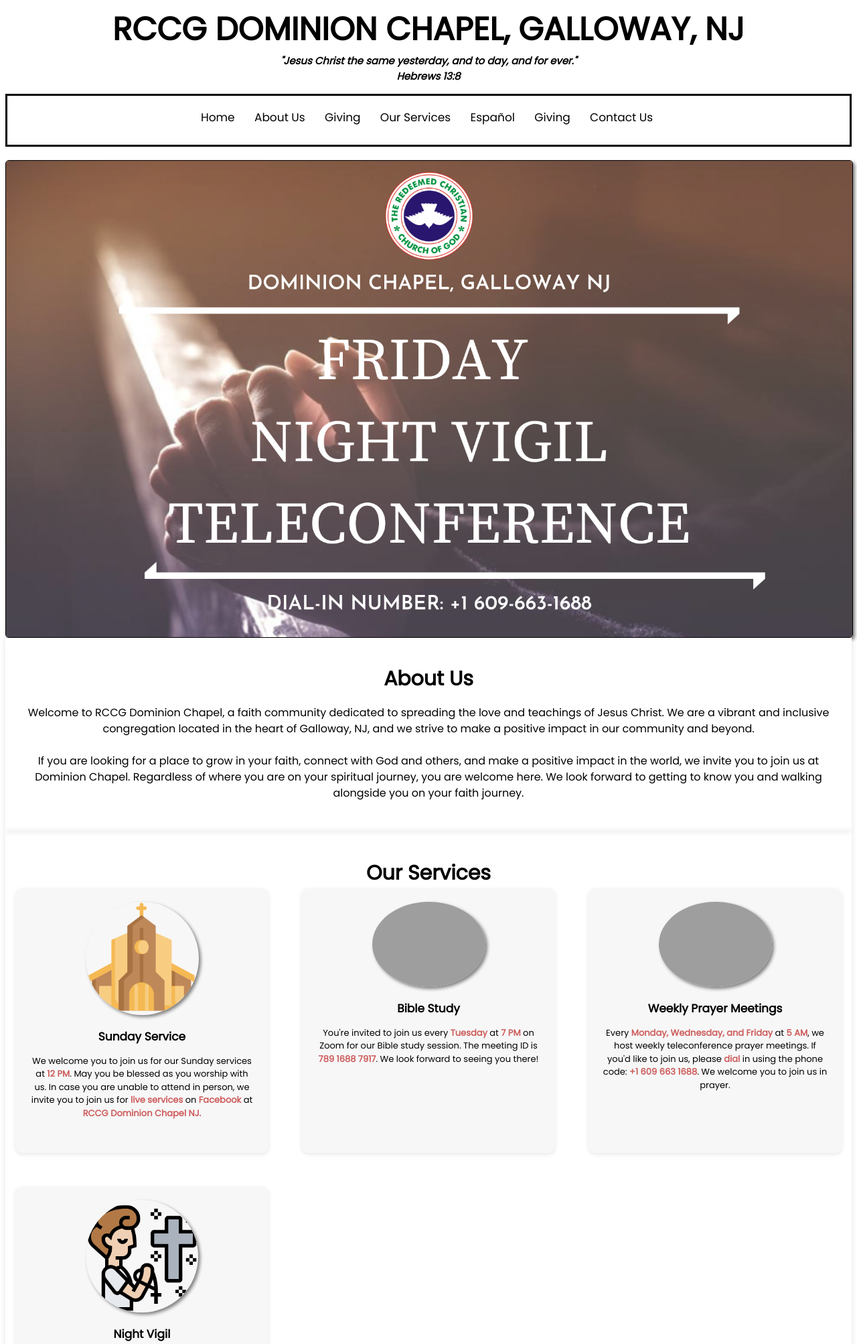
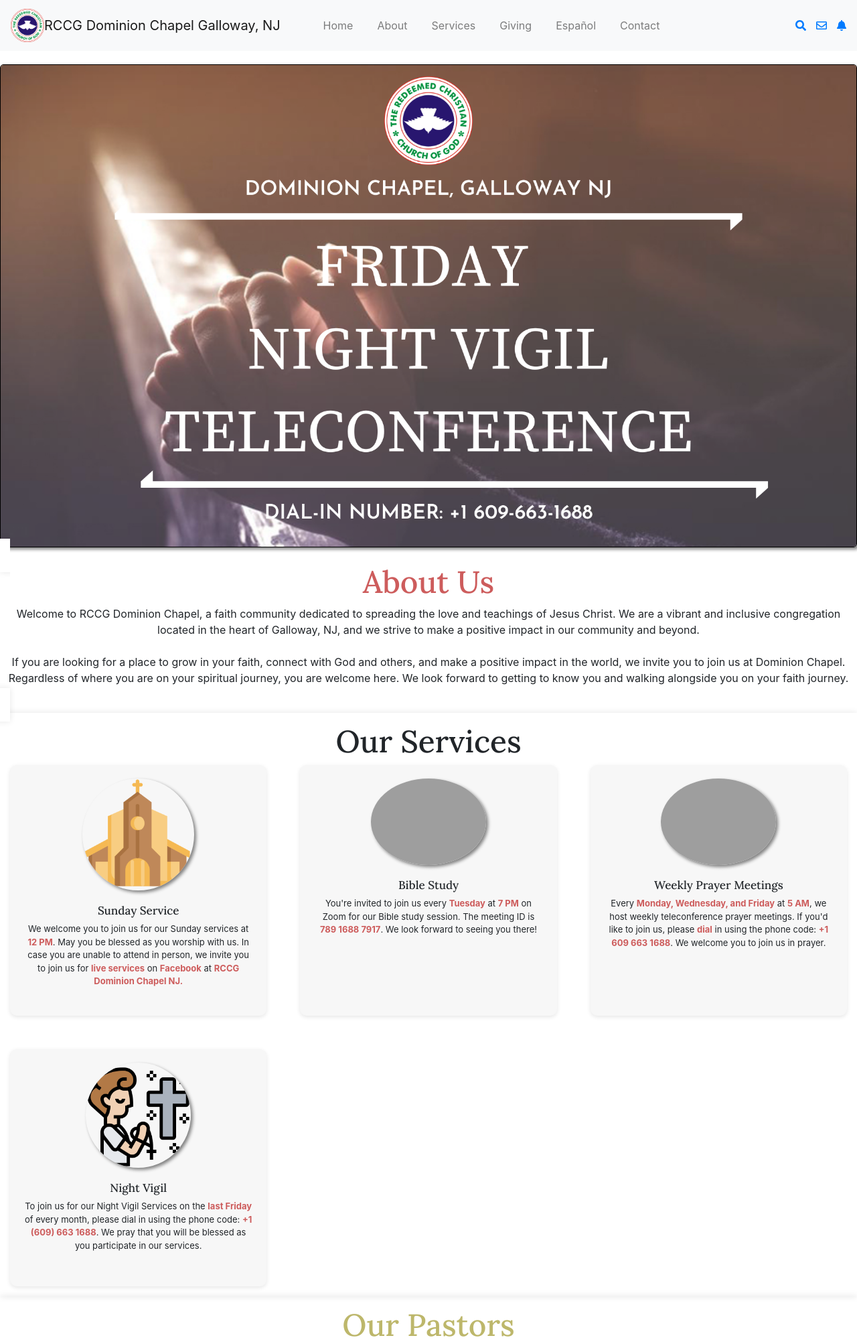
Before and after one commit to TMS345/rccgdominionchapelnj-website, a PHP site: page / in a window 1280 px wide. Shown: the top 2006 px of the page at 67% size. Run offline with PHP 8.4, Linux system fonts and the light colour scheme; grey boxes are pictures that could not be loaded.

Commit message:
commiting these changes

```diff
--- a/index-es.html
+++ b/index-es.html
@@ -88,7 +88,7 @@
 			<div class="pastor">
 				<img src="your-image-source.jpg" class="pastor-image">
 				<h4>Victor Ocasio</h4>
-				<h5>Pastor Asociado</h5>
+				<h5>Co-Pastora</h5>
 			<div>
 		</div>
       </section>
--- a/index.html
+++ b/index.html
@@ -1,5 +1,7 @@
 <!DOCTYPE html>
 <!--
+Fix nav section with boostrap
+Add actual link to bible study section for people to join
 Stretch content of page to entire screen
 Update espanol section
 Update all other footer sections when it is fixed
@@ -13,15 +15,64 @@ Update all other footer sections when it is fixed
     <title>Homepage - RCCG Dominion Chapel Galloway, NJ</title>
     <link rel="stylesheet" href="styles.css">
 	<link rel="icon" type="image/png" href="rccg_logo.png">
-	<link rel="stylesheet" href="https://fonts.googleapis.com/css?family=Lato|Poppins">
+	  <link rel="stylesheet" href="https://stackpath.bootstrapcdn.com/bootstrap/4.5.2/css/bootstrap.min.css">
+	<!--link rel="stylesheet" href="https://fonts.googleapis.com/css?family=Lato|Poppins"-->
 	<script src="church-website.js"></script>
 	<body onload="current_year.js">
   </head>
   <body>
 	<header>
-      <h1>RCCG DOMINION CHAPEL, GALLOWAY, NJ</h1>
+	  <nav class="navbar navbar-expand-lg navbar-light bg-light">
+			<img src="rccg_logo.png" alt="Logo" width="50" height="50" class="d-inline-block align-top">
+			<a href="/" class="navbar-brand">RCCG Dominion Chapel Galloway, NJ</a>
+
+			<div class="collapse navbar-collapse" id="navbarNav">
+			  <ul class="navbar-nav">
+				<li class="nav-item">
+				  <a class="nav-link" href="index.html">Home</a>
+				</li>
+				<li class="nav-item">
+				  <a class="nav-link" href="#about">About</a>
+				</li>
+				<li class="nav-item">
+				  <a class="nav-link" href="#services">Services</a>
+				</li>
+				<li class="nav-item">
+				  <a class="nav-link" href="giving.html">Giving</a>
+				</li>
+				<li class="nav-item">
+				  <a class="nav-link" href="index-es.html">Español</a>
+				</li>
+				<li class="nav-item">
+				  <a class="nav-link" href="#contact">Contact</a>
+				</li>
+			  </ul>
+			</div>
+
+			<div class="navbar-icons">
+			  <a href="#" class="icon">
+				<i class="fas fa-search"></i>
+			  </a>
+			  <a href="#" class="icon">
+				<i class="far fa-envelope"></i>
+			  </a>
+			  <a href="#" class="icon">
+				<i class="fas fa-bell"></i>
+			  </a>
+			</div>
+
+			<script src="https://cdnjs.cloudflare.com/ajax/libs/font-awesome/5.15.4/js/all.min.js"></script>
+
+			<script src="https://code.jquery.com/jquery-3.6.0.min.js"></script>
+			<script src="https://stackpath.bootstrapcdn.com/bootstrap/4.5.2/js/bootstrap.min.js"></script>
+			<script src="https://stackpath.bootstrapcdn.com/bootstrap/4.5.2/js/bootstrap.bundle.min.js"></script>
+		</nav>
+		<!--div>
+		  <img src="rccg_logo.png">
+		  <h1>DOMINION CHAPEL</h1>
 		  <h3>"Jesus Christ the same yesterday, and to day, and for ever."</h3>
 		  <h3>Hebrews 13:8</h3>
+		</div>
 		<nav>
 			<ul>
 			  <li><a href="index.html">Home</a></li>
@@ -29,10 +80,9 @@ Update all other footer sections when it is fixed
 			  <li><a href="giving.html">Giving</a></li>
 			  <li><a href="#services">Our Services</a></li>
 			  <li><a href="index-es.html">Español</a></li>
-		  <li><a href="giving.html">Giving</a></li>
 			  <li><a href="#contact">Contact Us</a></li>
 			</ul>
-      </nav>
+		</nav-->
     </header>
     <main>
 	  <div class="moving_gallery">
@@ -99,7 +149,6 @@ Update all other footer sections when it is fixed
       </section>
     </main>
     <footer>
-		<h2>Our Information</h2>
 		<section id="contact">
 			<div id="contact-section">
 				<h3>Address</h3>
--- a/styles.css
+++ b/styles.css
@@ -32,6 +32,19 @@
   margin-bottom: 0px;
 }
 
+#about
+{
+  width: 100%;
+  height: 100%;
+  display: initial;
+}
+
+#about h2
+{
+  font-size: 46px;
+  color: indianred;
+}
+
 div img
 {
   max-width: 100%;
@@ -53,13 +66,13 @@ a:hover
   text-decoration: blink;
 }
 
-header nav
+/*header nav
 {
-  height: auto;
+  height: 100%;
   width: auto;
   padding: 10px 10px;
   border: solid;
-  overflow: auto;
+  overflow: hidden;
   margin-top: 15px;
   align-items: center;
   text-align: center;
@@ -98,18 +111,16 @@ header nav a:hover
 {
   background-color: lightgrey;
   border-radius: 10px;
-  border: 1px transparent #000; /* Set border properties */
+  border: 1px transparent #000;
   transition: border-radius 0.0s ease-in-out;
 }
 
 header
 {
-  /*
   background-image: url("banner.png");
   background-size: 1000px 500px;
   background-repeat: no-repeat;
-  */
-  background-color: white;
+  background-color: rgb(255, 255, 255);
 }
 
 header h1, h3
@@ -117,6 +128,22 @@ header h1, h3
   margin-top: 0px;
   margin-bottom: 0;
 }
+
+header
+{
+  text-align: center;
+}
+
+header img
+{
+  width: 15%;
+  height: 15%;
+  margin: 5px;
+  padding: 5px;
+  text-align: center;
+}
+
+*/
 
 ul
 {
@@ -126,18 +153,21 @@ ul
 body
 {
   background-color: whitesmoke;
-  font-family: "Poppins", sans-serif;
+  font-family: "Lora", sans-serif;
   font-size: 16px;
   line-height: 1.5;
   max-width: 100%;
   max-height: 100%;
+  text-align: center;
+  align-items: center;
 }
 
 h1, h2, h3
 {
-  font-family: "Poppins", sans-serif;
+  font-family: "Lora", sans-serif;
   font-weight: bold;
   margin-bottom: 0px;
+  font-size: 46px;
 }
 
 h1
@@ -445,7 +475,7 @@ html
   margin-bottom: 0px;
   align-items: center;
   align-content: center;
-  overflow: scroll;
+  overflow: visible;
   background-color: transparent;
 }
 
@@ -500,6 +530,17 @@ body h1, h2, h3, p
   text-align: center;
 }
 
+#pastors
+{
+  background-color: transparent;
+}
+
+#pastors h2
+{
+  color: darkkhaki;
+  font-size: 46px;
+}
+
 #pastors h3, h4
 {
   font-style: normal;
@@ -540,7 +581,7 @@ body h1, h2, h3, p
   grid-template-columns: repeat(auto-fit, minmax(300px, 1fr));
   gap: 0px;
   height: auto;
-  background-color: darkkhaki;
+  background-color: transparent;
 }
 
 .pastor
@@ -615,6 +656,7 @@ body h1, h2, h3, p
 .no-js #loader-wrapper {
     display: none;
 }
+
 .no-js h1 {
     color: #222222;
 }
@@ -672,9 +714,15 @@ body h1, h2, h3, p
 
 #services
 {
-  max-width: 100%;
-  max-height: 100%;
+  width: auto;
+  height: 100%;
   background-color: transparent;
+}
+
+#services h2
+{
+  font-size: 46px;
+  color: ;
 }
 
 .services-grid
@@ -682,10 +730,9 @@ body h1, h2, h3, p
   display: grid;
   grid-template-columns: repeat(auto-fit, minmax(300px, 1fr));
   gap: 50px;
-  height: auto;
   flex-wrap: wrap;
-  max-height: 100%;
-  max-width: 100%;
+  height: 100%;
+  width: 100%;
 }
 
 .service
@@ -697,6 +744,7 @@ body h1, h2, h3, p
   text-align: center;
   box-sizing: border-box;
   width: auto;
+  height: auto;
 }
 
 .service h3
@@ -735,11 +783,44 @@ body h1, h2, h3, p
   display: inline-flex;
 }
 
-html
+.navbar-brand
 {
-  width: 100%;
-  margin: 0;
-  padding: 0;
+  margin-right: 0px;
+  background-color: transparent;
+}
+
+.navbar-nav
+{
+  margin: 0 30px;
+  display: flex;
+  align-items: center;
+}
+
+.navbar-nav .nav-item
+{
+  margin: 10px;
+  text-align: center;
+}
+
+.navbar-nav .nav-link
+{
+  color: #333;
+}
+
+.navbar-nav .nav-link:hover, .navbar-nav .nav-link:focus
+{
+  color: #000;
+}
+
+.navbar-icons
+{
+  display: flex;
+  align-items: center;
+}
+
+.navbar-icons .icon
+{
+  margin-left: 15px;
 }
 
 @font-face
@@ -747,3 +828,9 @@ html
   font-family: 'Arvo';
   src: url('Arvo-Regular.ttf') format('truetype');
 }
+
+@font-face
+{
+  font-family: 'Lora';
+  src: url('Lora-VariableFont_wght.ttf') format('truetype');
+}
```
Also changed, not shown: Lora-VariableFont_wght.ttf (added), 1 other file. Lines whose indentation alone changed are shown as unchanged.
